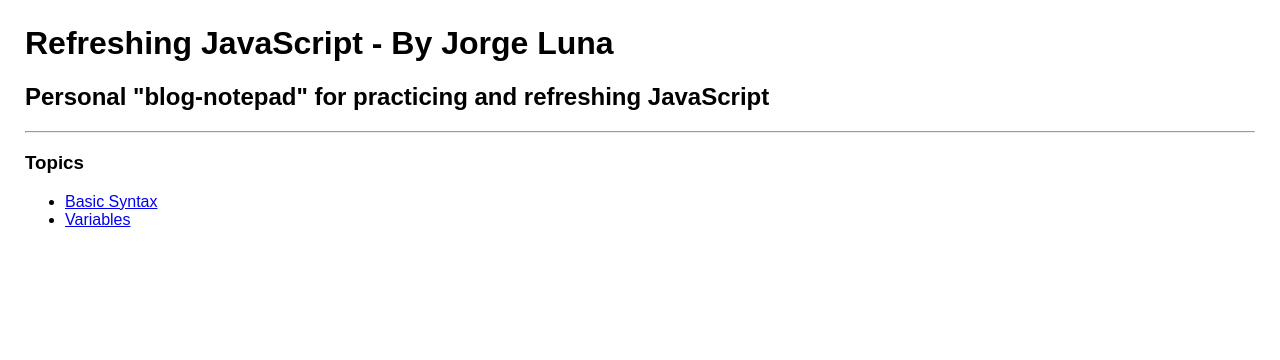
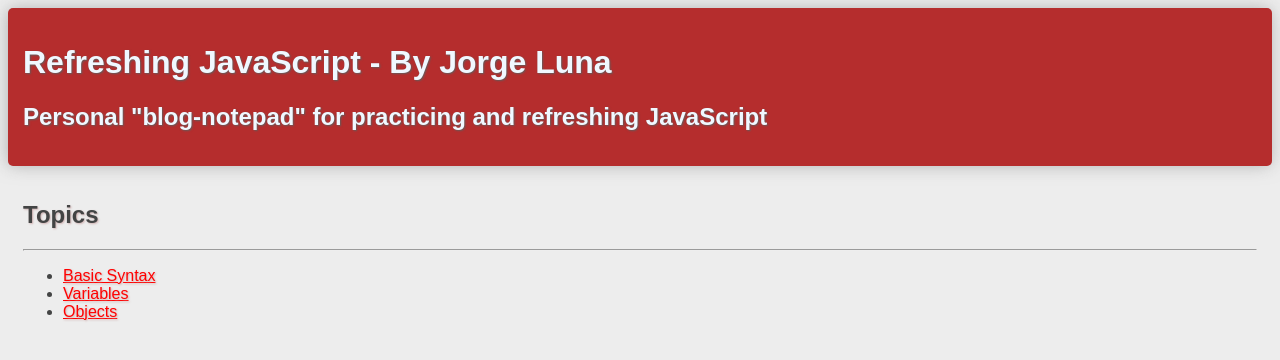
Before and after one commit to jluna93/JavaScript_Recap, a plain HTML site: page index.html in a window 1280 px wide. Drawn offline with Linux system fonts and the light colour scheme.

Commit message:
added more style and arrays on Objects chapter

```diff
--- a/index.html
+++ b/index.html
@@ -8,13 +8,23 @@
     <link rel="stylesheet" href="style.css">
 </head>
 <body>
+    <div class="head-page-container">
+        <div class="head-page-content">
             <h1>Refreshing JavaScript - By Jorge Luna</h1>
             <h2>Personal "blog-notepad" for practicing and refreshing JavaScript</h2>
+        </div>
+    </div>
+
+    <div class="content-page-container">
+        <div class="content-page-text">
+            <h2>Topics</h2>
             <hr/>
-    <h3>Topics</h3>
             <ul class="chapter-list">
                 <li><a href="FirstChapter/BasicSyntax.html"> Basic Syntax </a></li>
                 <li><a href="Variables/index.html"> Variables </a></li>
+                <li><a href="Objects/index.html"> Objects </a></li>
             </ul>
+        </div>
+    </div>
 </body>
 </html>
--- a/style.css
+++ b/style.css
@@ -1,17 +1,32 @@
 /*Default settings*/
 body {
     font-family: Arial, Helvetica, sans-serif;
-    margin-left: 25px;
-    margin-right: 25px;
-    margin-top: 25px;
+    background-color: #ededed;
+    color:#434444;
+    text-shadow: 1px 1px 2px #d1b3b3;
+}
 
+a {
+    color: rgb(255, 0, 0);
+}
+
+a:visited {
+    color: rgb(255, 3, 179);
+}
+
+a:hover{
+    color:blue;
 }
 
 .example-code{
     font-family: Lucida Console;
     font-size: small;
     font-weight: bold;
-    color:purple;
+    color:rgb(122, 8, 122);
+    text-shadow: 1px 1px 1px #9a6792;
+
+    padding-left: 2px;
+
 }
 
 .notes > li {
@@ -43,3 +58,30 @@ body {
 .keyword{
     font-weight: bolder;
 }
+
+.head-page-container{
+    background-color: #B52D2D;
+    color:aliceblue;
+    text-shadow: 1px 1px 2px #635B5B;
+    border-radius: 5px;
+    box-shadow: -1px 0px 17px -1px rgba(151,151,151,0.74);
+    -webkit-box-shadow: -1px 0px 17px -1px rgba(151,151,151,0.74);
+    -moz-box-shadow: -1px 0px 17px -1px rgba(151,151,151,0.74);
+
+
+}
+
+.head-page-content{
+    padding-top: 15px;
+    padding-bottom: 15px;
+    padding-left: 15px;
+    padding-right: 10px;
+}
+
+.content-page-container{
+    padding-top: 15px;
+    padding-bottom: 15px;
+    padding-left: 15px;
+    padding-right: 15px;
+
+}
```
Also changed, not shown: FirstChapter/BasicSyntax.html (+13 -1 lines), Objects/index.html (+13 -1 lines), Objects/objects.js (+28 -0 lines), Variables/index.html (+13 -3 lines). Lines whose indentation alone changed are shown as unchanged.
